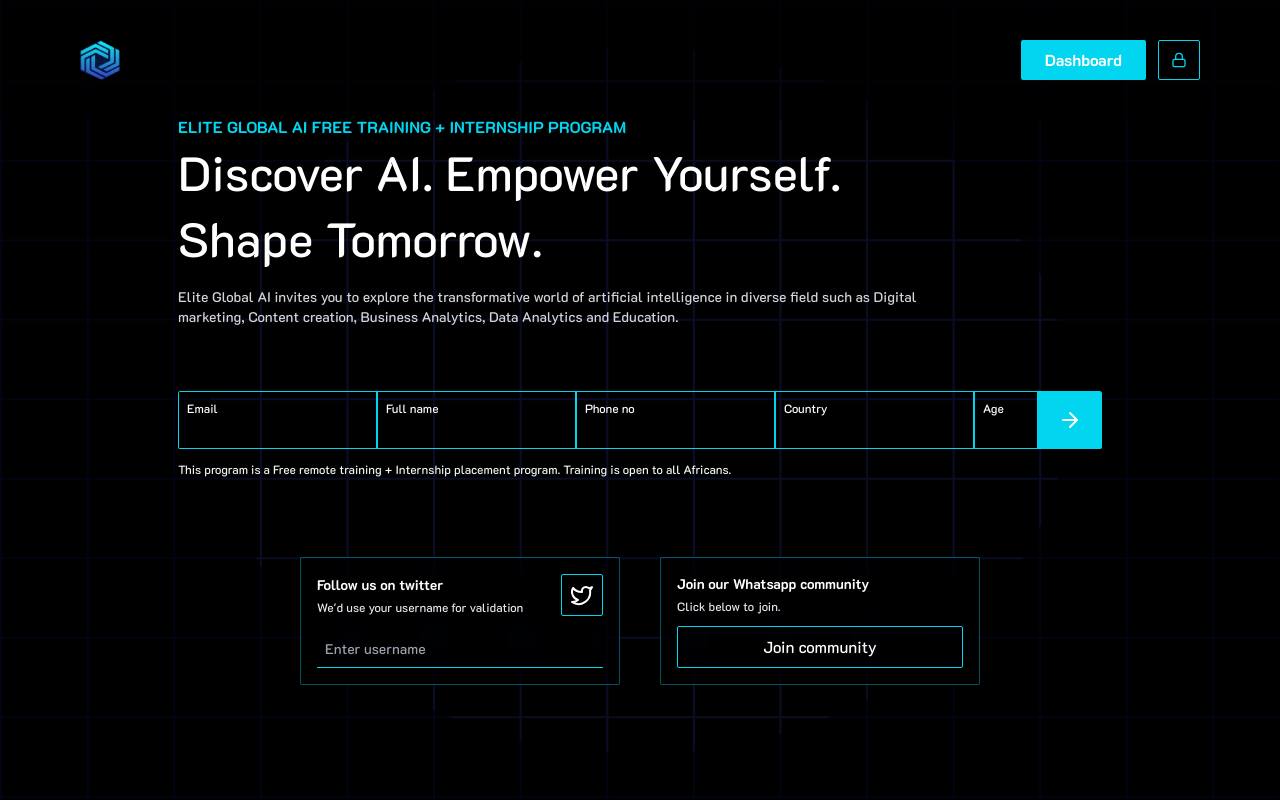
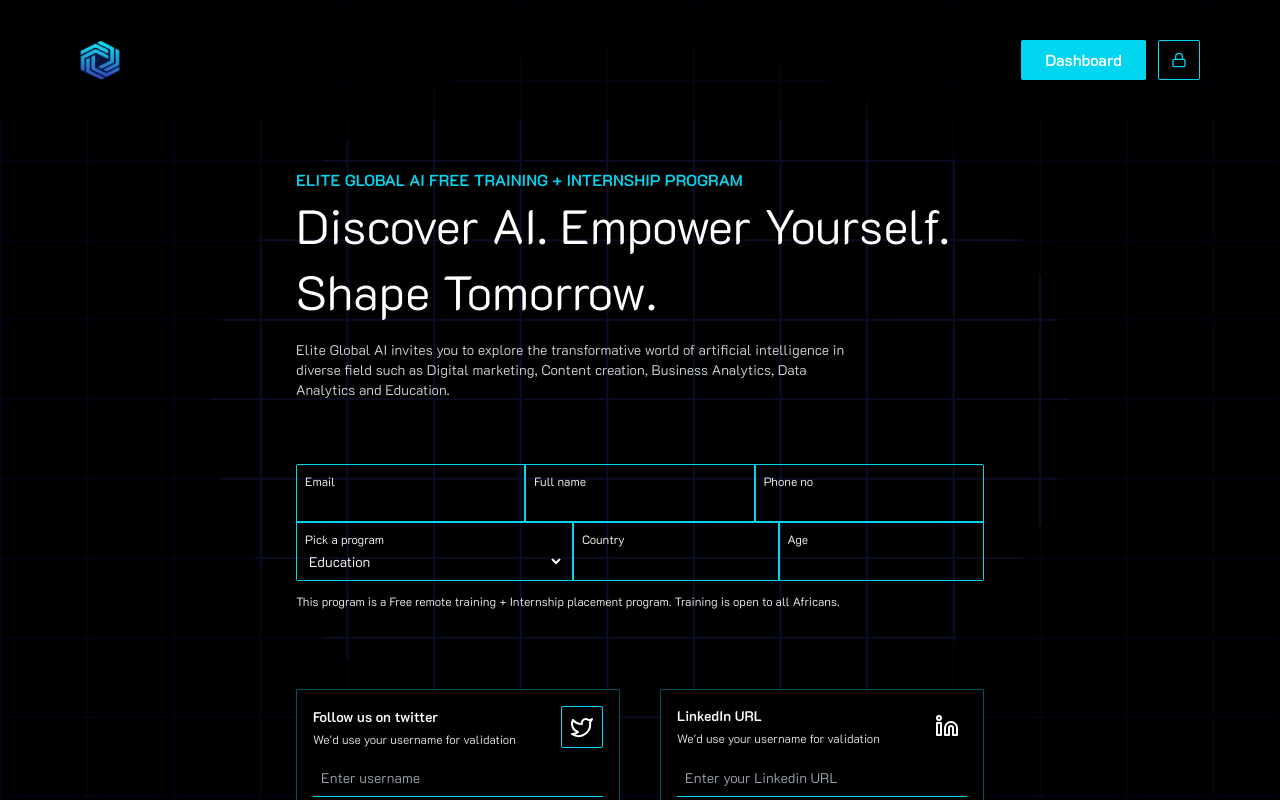
Before and after one commit to freedompraise/eliteai-payment-gateway, a Next.js app: page / in a window 1280 px wide. Built offline with nearby package versions, Linux system fonts and the light colour scheme.

Commit message:
added extra form fields

```diff
--- a/app/BackgroundPattern.tsx
+++ b/app/BackgroundPattern.tsx
@@ -1,7 +1,7 @@
 export function BackgroundPattern() {
   return (
     <svg
-      className="block absolute object-cover w-[100vw] z-10 h-[100vh]"
+      className="block fixed top-0 right-0 object-cover w-[100vw] z-10 h-[100vh]"
       viewBox="0 0 1728 1117"
       fill="none"
       xmlns="http://www.w3.org/2000/svg"
--- a/app/BackgroundPatternMobile.tsx
+++ b/app/BackgroundPatternMobile.tsx
@@ -1,7 +1,7 @@
 export default function BackgroundPatternMobile() {
   return (
     <svg
-      className="block absolute z-10 object-cover w-[100vw] h-[100vh]"
+      className="block fixed h-[calc(100vh-8rem)] top-24 right-0 z-10 object-cover w-[100vw]"
       viewBox="0 0 430 932"
       fill="none"
       xmlns="http://www.w3.org/2000/svg"
--- a/app/LandingForm.tsx
+++ b/app/LandingForm.tsx
@@ -2,7 +2,7 @@
 import { useState } from "react";
 import { useForm } from "react-hook-form";
 import { zodResolver } from "@hookform/resolvers/zod";
-import { ArrowRight, Twitter, X } from "lucide-react";
+import { Facebook, Instagram, Linkedin, Twitter, X } from "lucide-react";
 import { z } from "zod";
 import { landingFormSchema } from "./schemas"; // Adjust the import based on your file structure
 import { toast } from "react-toastify";
@@ -15,6 +15,7 @@
 
 export default function LandingForm({ setShowForm }: Params) {
   const [isCommunityJoined, setIsCommunityJoined] = useState(false);
+  const [isSubmitting, setIsSubmitting] = useState(false);
 
   const {
     register,
@@ -26,11 +27,11 @@
     resolver: zodResolver(landingFormSchema),
   });
 
-  const onSubmit = async (data: LandingFormInputs) => {
+  const onSubmit = async (formData: LandingFormInputs) => {
+    setIsSubmitting(true);
     if (!isCommunityJoined)
-      return toast.error("You have not joined the community yet.");
+      toast.info("Do make sure you have joined the community.");
 
-    const formData = data;
     toast.info("Submitting...");
     const values = [
       formData.fullName,
@@ -38,8 +39,13 @@
       formData.phone,
       formData.country,
       formData.age.toString(),
+      formData.programs,
       formData.twitterUsername,
-      isCommunityJoined ? "Joined" : "Not Joined",
+      formData.linkedinUrl,
+      formData.linkedinUsername,
+      formData.facebookUsername,
+      formData.instagramUsername,
+      // isCommunityJoined ? "Joined" : "Not Joined",
     ];
 
     const response = await fetch("/api/update-sheet", {
@@ -52,8 +58,10 @@
 
     if (response.ok) {
       toast.success("Form submitted successfully");
+      setIsSubmitting(false);
       reset();
     } else {
+      setIsSubmitting(false);
       toast.error("Sorry we couldn't submit your data at this time.");
     }
 
@@ -63,9 +71,10 @@
   return (
     <form
       onSubmit={handleSubmit(onSubmit)}
-      className="rounded-sm py-10 md:py-0 md:overflow-clip pb-20 md:pb-0"
+      className="rounded-sm h-max py-10 md:py-0 pb-20 md:pb-0"
     >
       <button
+        type="button"
         onClick={() => setShowForm(false)}
         className="flex md:hidden absolute top-7 right-8"
       >
@@ -74,8 +83,9 @@
       <h1 className="flex md:hidden text-2xl pt-5 pb-8">
         Let&apos;s get you registered{" "}
       </h1>
-      <div className="flex flex-col md:flex-row md:px-0 rounded-sm overflow-clip">
-        <div className="border p-2 space-y-1 flex flex-col border-accent">
+      <div className="md:px-0 rounded-sm overflow-clip">
+        <div className="flex flex-col md:flex-row ">
+          <div className="border p-2 space-y-1 w-full flex flex-col border-accent">
             <label className="text-xs">Email</label>
             <input
               type="email"
@@ -83,7 +93,7 @@
               className="text-sm outline-none bg-transparent text-white border-0"
             />
           </div>
-        <div className="border p-2 space-y-1 flex flex-col border-accent">
+          <div className="border w-full p-2 space-y-1 flex flex-col border-accent">
             <label className="text-xs">Full name</label>
             <input
               type="text"
@@ -91,7 +101,7 @@
               className="text-sm outline-none bg-transparent text-white border-0"
             />
           </div>
-        <div className="border p-2 space-y-1 flex flex-col border-accent">
+          <div className="border p-2 w-full space-y-1 flex flex-col border-accent">
             <label className="text-xs">Phone no</label>
             <input
               type="text"
@@ -99,7 +109,28 @@
               className="text-sm outline-none bg-transparent text-white border-0"
             />
           </div>
-        <div className="border p-2 space-y-1 flex flex-col border-accent">
+        </div>
+        <div className="flex flex-col md:flex-row ">
+          <div className="border p-2 w-full space-y-1 flex flex-col border-accent">
+            <label htmlFor="programs" className="text-xs">
+              Pick a program
+            </label>
+            <select
+              id="programs"
+              {...register("programs")}
+              defaultValue={"Education"}
+              className="bg-transparent text-sm outline-none border-none"
+            >
+              <option value="Education">Education</option>
+              <option value="Digital marketing and content creation">
+                Digital marketing and content creation
+              </option>
+              <option value="Data/Business analytics">
+                Data/Business analytics
+              </option>
+            </select>
+          </div>
+          <div className="border p-2 w-full space-y-1 flex flex-col border-accent">
             <label className="text-xs">Country</label>
             <input
               type="text"
@@ -107,7 +138,7 @@
               className="text-sm outline-none bg-transparent text-white border-0"
             />
           </div>
-        <div className="border p-2 md:w-16 space-y-1 flex flex-col border-accent">
+          <div className="border p-2 w-full space-y-1 flex flex-col border-accent">
             <label className="text-xs">Age</label>
             <input
               type="number"
@@ -115,12 +146,13 @@
               className="text-sm outline-none bg-transparent text-white border-0"
             />
           </div>
-        <button
+        </div>
+        {/* <button
           type="submit"
           className="w-16 hidden hover:animate-pulse bg-accent text-white md:flex items-center justify-center"
         >
           <ArrowRight />
-        </button>
+        </button> */}
       </div>
       <div className="flex space-x-1">
         {errors.email && (
@@ -145,8 +177,8 @@
       </p>
 
       <div className="flex w-full justify-center pt-10 md:pt-20">
-        <div className="flex space-y-4 md:space-y-0 md:space-x-10 flex-col md:flex-row">
-          <div className="w-full md:w-80 flex flex-col justify-between rounded-sm bg-black/30 p-4 space-y-3 border border-accent/40 backdrop-blur-lg">
+        <div className="grid grid-cols-1 md:grid-cols-2 space-y-4 md:space-y-0 md:gap-10 w-full flex-col md:flex-row">
+          <div className="w-full md:w-full flex flex-col justify-between rounded-sm bg-black/30 p-4 space-y-3 border border-accent/40 backdrop-blur-lg">
             <div className="flex justify-between space-x-4 items-center">
               <div className="space-y-1">
                 <p className="text-sm font-semibold">Follow us on twitter</p>
@@ -154,9 +186,13 @@
                   We&apos;d use your username for validation
                 </p>
               </div>
-              <button className="p-2 border border-accent rounded-sm hover:animate-pulse">
+              <a
+                href=""
+                target="_blank"
+                className="p-2 border border-accent rounded-sm hover:animate-pulse"
+              >
                 <Twitter className="h-6 w-6" />
-              </button>
+              </a>
             </div>
             <div className="border-b p-2 space-y-1 flex flex-col border-b-accent">
               <input
@@ -172,7 +208,124 @@
               )}
             </div>
           </div>
-          <div className="w-full md:w-80  rounded-sm bg-black/30 p-4 space-y-3 border border-accent/40 backdrop-blur-lg">
+          <div className="w-full md:w-full flex flex-col justify-between rounded-sm bg-black/30 p-4 space-y-3 border border-accent/40 backdrop-blur-lg">
+            <div className="flex justify-between space-x-4 items-center">
+              <div className="space-y-1">
+                <p className="text-sm font-semibold">LinkedIn URL</p>
+                <p className="text-xs text-gray-200">
+                  We&apos;d use your username for validation
+                </p>
+              </div>
+              <div className="p-2">
+                <Linkedin className="h-6 w-6" />
+              </div>
+            </div>
+            <div className="border-b p-2 space-y-1 flex flex-col border-b-accent">
+              <input
+                type="text"
+                placeholder="Enter your Linkedin URL"
+                {...register("linkedinUrl")}
+                className="text-sm outline-none bg-transparent text-white border-0"
+              />
+              {errors.linkedinUrl && (
+                <p className="text-red-500 text-xs">
+                  {errors.linkedinUrl.message}
+                </p>
+              )}
+            </div>
+          </div>
+          <div className="w-full md:w-full flex flex-col justify-between rounded-sm bg-black/30 p-4 space-y-3 border border-accent/40 backdrop-blur-lg">
+            <div className="flex justify-between space-x-4 items-center">
+              <div className="space-y-1">
+                <p className="text-sm font-semibold">Follow us on LinkedIn</p>
+                <p className="text-xs text-gray-200">
+                  We&apos;d use your username for validation
+                </p>
+              </div>
+              <a
+                href="https://www.linkedin.com/company/elite-global-ai/"
+                target="_blank"
+                className="p-2 border border-accent rounded-sm hover:animate-pulse"
+              >
+                <Linkedin className="h-6 w-6" />
+              </a>
+            </div>
+            <div className="border-b p-2 space-y-1 flex flex-col border-b-accent">
+              <input
+                type="text"
+                placeholder="Enter username"
+                {...register("linkedinUsername")}
+                className="text-sm outline-none bg-transparent text-white border-0"
+              />
+              {errors.linkedinUsername && (
+                <p className="text-red-500 text-xs">
+                  {errors.linkedinUsername.message}
+                </p>
+              )}
+            </div>
+          </div>
+          <div className="w-full md:w-full flex flex-col justify-between rounded-sm bg-black/30 p-4 space-y-3 border border-accent/40 backdrop-blur-lg">
+            <div className="flex justify-between space-x-4 items-center">
+              <div className="space-y-1">
+                <p className="text-sm font-semibold">Follow us on Facebook</p>
+                <p className="text-xs text-gray-200">
+                  We&apos;d use your username for validation
+                </p>
+              </div>
+              <a
+                href="https://www.facebook.com/profile.php?id=61556668897673&mibextid=LQQJ4d"
+                target="_blank"
+                className="p-2 border border-accent rounded-sm hover:animate-pulse"
+              >
+                <Facebook className="h-6 w-6" />
+              </a>
+            </div>
+            <div className="border-b p-2 space-y-1 flex flex-col border-b-accent">
+              <input
+                type="text"
+                placeholder="Enter username"
+                {...register("facebookUsername")}
+                className="text-sm outline-none bg-transparent text-white border-0"
+              />
+              {errors.facebookUsername && (
+                <p className="text-red-500 text-xs">
+                  {errors.facebookUsername.message}
+                </p>
+              )}
+            </div>
+          </div>
+          <div className="w-full md:w-full flex flex-col justify-between rounded-sm bg-black/30 p-4 space-y-3 border border-accent/40 backdrop-blur-lg">
+            <div className="flex justify-between space-x-4 items-center">
+              <div className="space-y-1">
+                <p className="text-sm font-semibold">Follow us on Instagram</p>
+                <p className="text-xs text-gray-200">
+                  We&apos;d use your username for validation
+                </p>
+              </div>
+              <a
+                href="https://www.instagram.com/eliteglobalai_?igsh=bzNsbXVna3Q2dnJi"
+                target="_blank"
+                className="p-2 border border-accent rounded-sm hover:animate-pulse"
+              >
+                <Instagram className="h-6 w-6" />
+              </a>
+            </div>
+            <div className="border-b p-2 space-y-1 flex flex-col border-b-accent">
+              <input
+                type="text"
+                placeholder="Enter username"
+                {...register("instagramUsername")}
+                className="text-sm outline-none bg-transparent text-white border-0"
+              />
+              {errors.instagramUsername && (
+                <p className="text-red-500 text-xs">
+                  {errors.instagramUsername.message}
+                </p>
+              )}
+            </div>
+          </div>
+
+          <div className="w-full md:w-full  rounded-sm bg-black/30 p-4 space-y-3 border border-accent/40 backdrop-blur-lg">
             <div className="space-y-1">
               <p className="text-sm font-semibold">
                 Join our Whatsapp community
@@ -180,6 +333,7 @@
               <p className="text-xs text-gray-200">Click below to join.</p>
             </div>
             <button
+              type="button"
               className="p-2 border rounded-sm border-accent text-white w-full hover:animate-pulse"
               onClick={() => {
                 window.open(
@@ -200,9 +354,10 @@
       </div>
       <button
         type="submit"
-        className="md:hidden p-3 w-full mt-10 hover:animate-pulse bg-accent text-white items-center justify-center"
+        disabled={isSubmitting}
+        className="p-3 w-full mt-10 hover:animate-pulse rounded-sm bg-accent text-white items-center justify-center"
       >
-        Submit
+        {!isSubmitting ? "Submit" : "Submitting..."}
       </button>
     </form>
   );
--- a/app/Navbar.tsx
+++ b/app/Navbar.tsx
@@ -2,6 +2,7 @@
 
 export default function Navbar() {
   return (
+    <div className="h-24 md:h-32 relative">
       <nav className="w-full flex px-10 md:px-[80px] py-6 md:py-10 fixed top-0 right-0 bg-black/50 justify-between items-center  z-40">
         <div className="h-8 w-8 md:h-10 md:w-10 relative">
           <img src="/logo.png" className="h-full w-full absolute" />
@@ -15,5 +16,6 @@
           </button>
         </div>
       </nav>
+    </div>
   );
 }
--- a/app/api/update-sheet/route.ts
+++ b/app/api/update-sheet/route.ts
@@ -25,7 +25,7 @@
     const response = await sheets.spreadsheets.values.append({
       spreadsheetId: process.env.SHEET_ID || "",
       valueInputOption: "RAW",
-      range: "Sheet1!A:E",
+      range: "Sheet1!A:K",
       requestBody: {
         values: [values],
       },
--- a/app/page.tsx
+++ b/app/page.tsx
@@ -9,10 +9,12 @@
 export default function Home() {
   const [showForm, setShowForm] = useState(false);
   return (
-    <main className="h-[100vh] text-white w-[100vw] bg-black relative">
+    <main className="h-[100vh] overflow-hidden text-white w-[100vw] bg-black relative">
       <Navbar />
-      <div className="absolute p-10 top-[50%] space-y-16 -translate-y-[50%] md:left-[50%] md:-translate-x-[50%] z-20">
-        <div>
+      <div className="relative h-[calc(100vh-8rem)] overflow-y-scroll">
+        <div className="w-full h-max bg-transparent relative z-20">
+          <div className="relative p-10 h-max md:max-w-3xl space-y-16  md:-translate-y-0 md:top-0 md:left-[50%] md:-translate-x-[50%] z-20">
+            <div className="">
               <h2 className="text-sm md:text-base text-accent font-semibold">
                 ELITE GLOBAL AI FREE TRAINING + INTERNSHIP PROGRAM
               </h2>
@@ -21,9 +23,10 @@
                 <br className="hidden md:block" /> Shape Tomorrow.
               </h1>
               <p className="text-xs md:text-sm pt-4 w-[80%] text-gray-300">
-            Elite Global AI invites you to explore the transformative world of
-            artificial intelligence in diverse field such as Digital marketing,
-            Content creation, Business Analytics, Data Analytics and Education.
+                Elite Global AI invites you to explore the transformative world
+                of artificial intelligence in diverse field such as Digital
+                marketing, Content creation, Business Analytics, Data Analytics
+                and Education.
               </p>
               <div className="flex md:hidden mt-8">
                 <div
@@ -44,6 +47,8 @@
               <LandingForm setShowForm={setShowForm} />
             </div>
           </div>
+        </div>
+      </div>
       <div className="hidden md:block">
         <BackgroundPattern />
       </div>
--- a/app/schemas.ts
+++ b/app/schemas.ts
@@ -15,4 +15,19 @@
   twitterUsername: z
     .string()
     .min(3, { message: "Twitter username is required" }),
+  linkedinUsername: z
+    .string()
+    .min(3, { message: "Linkedin username is required" }),
+  facebookUsername: z
+    .string()
+    .min(3, { message: "Facebook username is required" }),
+  instagramUsername: z
+    .string()
+    .min(3, { message: "Instagram username is required" }),
+  linkedinUrl: z.string().min(3, { message: "Linkedin url is required" }),
+  programs: z.enum([
+    "Education",
+    "Digital marketing and content creation",
+    "Data/Business analytics",
+  ]),
 });
```
Also changed, not shown: app/layout.tsx (+4 -3 lines). Lines whose indentation alone changed are shown as unchanged.
